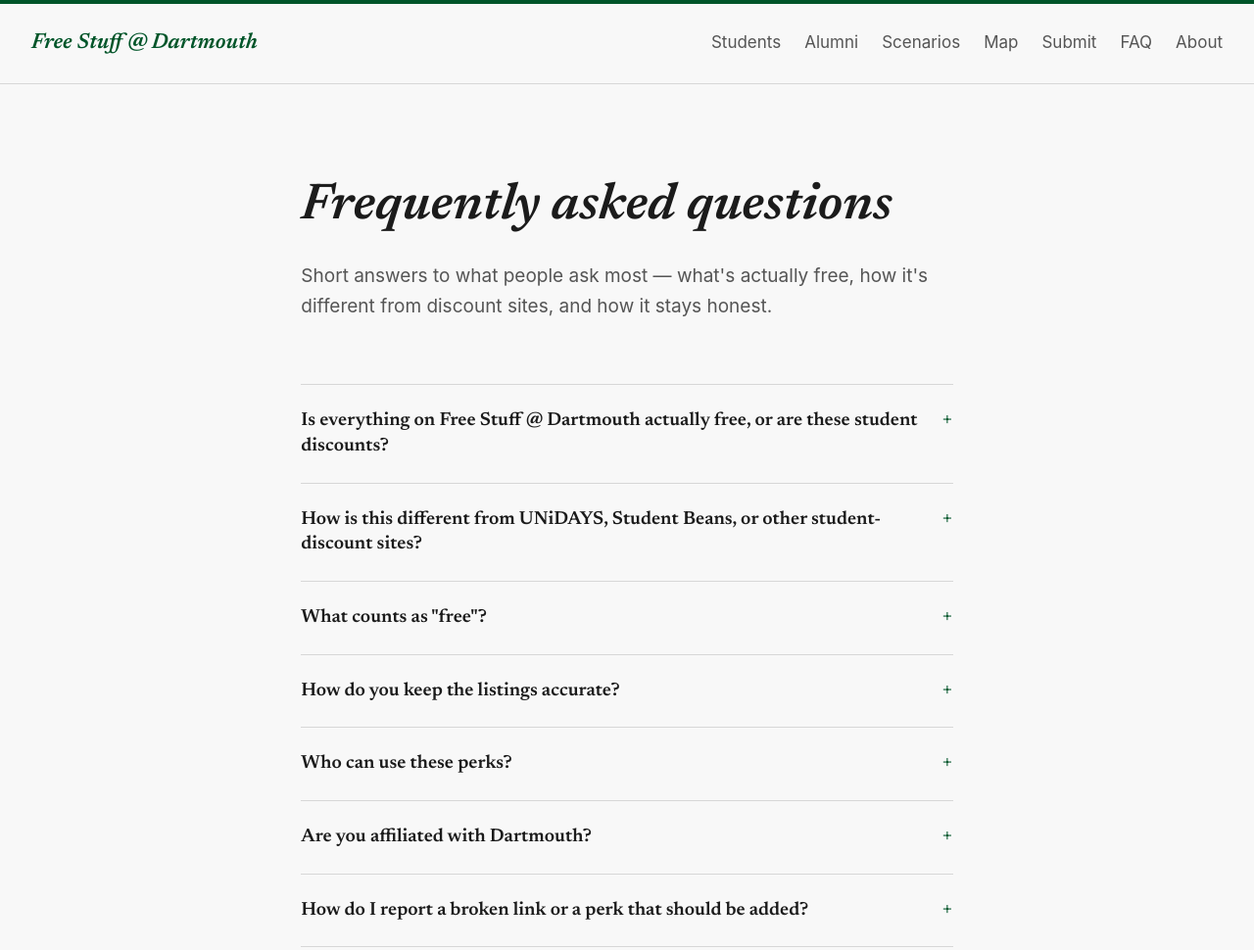
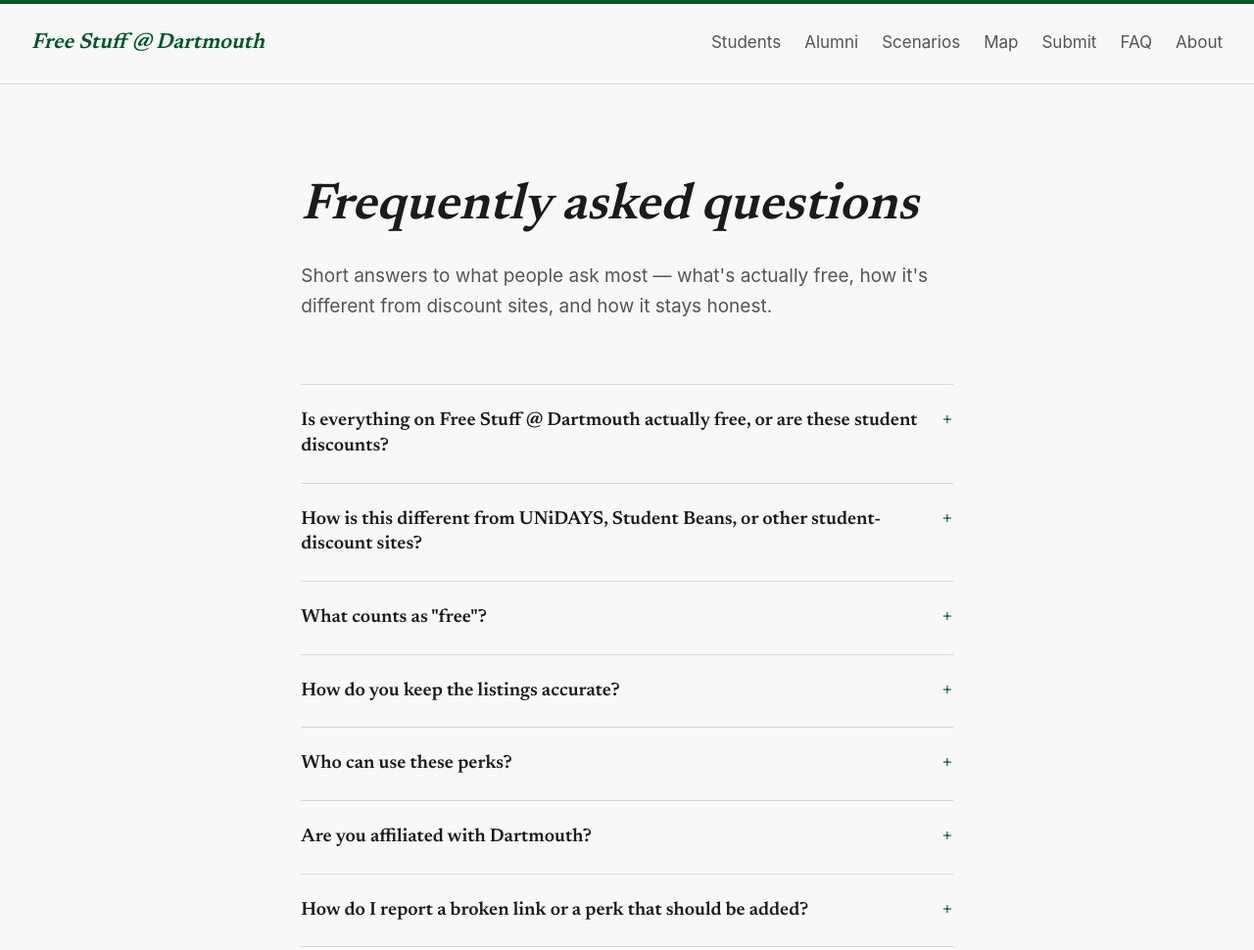
Before and after one commit to ssskay/freestuff-dartmouth-v2, an Astro site: page /faq in a window 1280 px wide. Shown: the top 970 px of the page at 98% size. Built offline with nearby package versions, Linux system fonts and the light colour scheme; Astro itself is replaced by a stand-in of ours; some packages are replaced by stand-ins of ours.

Commit message:
Self-host the Newsreader font via @fontsource (faster LCP, no third-party request)
Replace the render-blocking Google Fonts <link> + preconnects with bundled
@fontsource/newsreader woff2 (400/600 + italics, same faces as before, family
name unchanged so tokens.css is untouched). Improves Core Web Vitals (LCP) and
removes a third-party request — consistent with the no-third-party-tracking
stance, and it'll show up in the Speed Insights just enabled.

Co-Authored-By: Claude Opus 4.8 (1M context) <noreply@anthropic.com>

```diff
--- a/package.json
+++ b/package.json
@@ -15,6 +15,7 @@
     "typecheck": "astro check"
   },
   "dependencies": {
+    "@fontsource/newsreader": "^5.2.10",
     "@supabase/supabase-js": "^2.106.2",
     "@vercel/analytics": "^2.0.1",
     "@vercel/speed-insights": "^2.0.0",
--- a/src/layouts/BaseLayout.astro
+++ b/src/layouts/BaseLayout.astro
@@ -1,6 +1,10 @@
 ---
 import Analytics from '@vercel/analytics/astro';
 import SpeedInsights from '@vercel/speed-insights/astro';
+import '@fontsource/newsreader/400.css';
+import '@fontsource/newsreader/600.css';
+import '@fontsource/newsreader/400-italic.css';
+import '@fontsource/newsreader/600-italic.css';
 import { SITE, fundingLink } from '../site.config';
 
 const tip = fundingLink();
@@ -30,9 +34,7 @@ const imageURL = new URL(image, siteOrigin);
     <meta name="viewport" content="width=device-width, initial-scale=1" />
     <link rel="canonical" href={canonicalURL} />
     <link rel="icon" type="image/svg+xml" href="/favicon.svg" />
-    <link rel="preconnect" href="https://fonts.googleapis.com" />
-    <link rel="preconnect" href="https://fonts.gstatic.com" crossorigin />
-    <link href="https://fonts.googleapis.com/css2?family=Newsreader:ital,wght@0,400;0,600;1,400;1,600&display=swap" rel="stylesheet" />
+    <!-- Newsreader is self-hosted via @fontsource (imported in the layout) — no third-party font request. -->
     <link rel="stylesheet" href="/tokens.css" />
     <meta name="generator" content={Astro.generator} />
 
```
Also changed, not shown: 1 other file.
